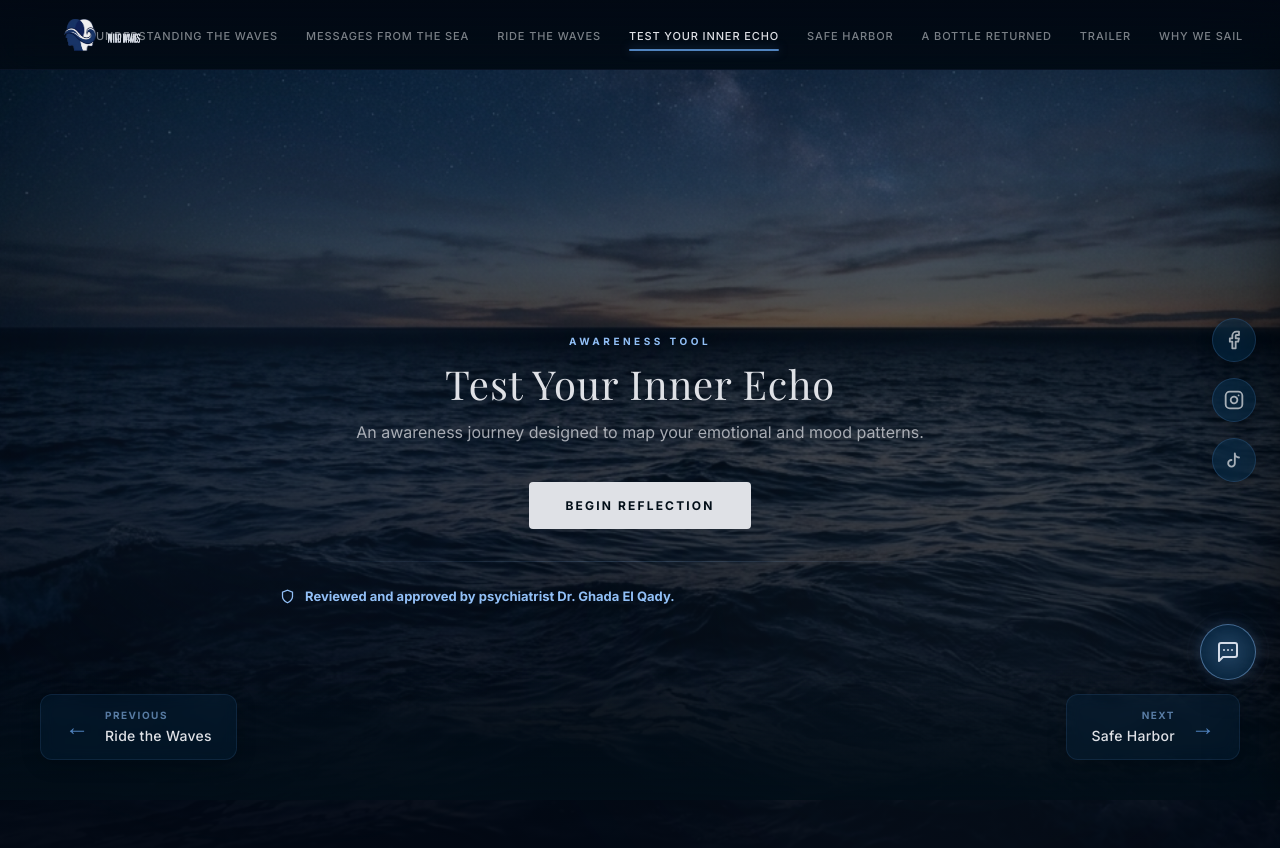
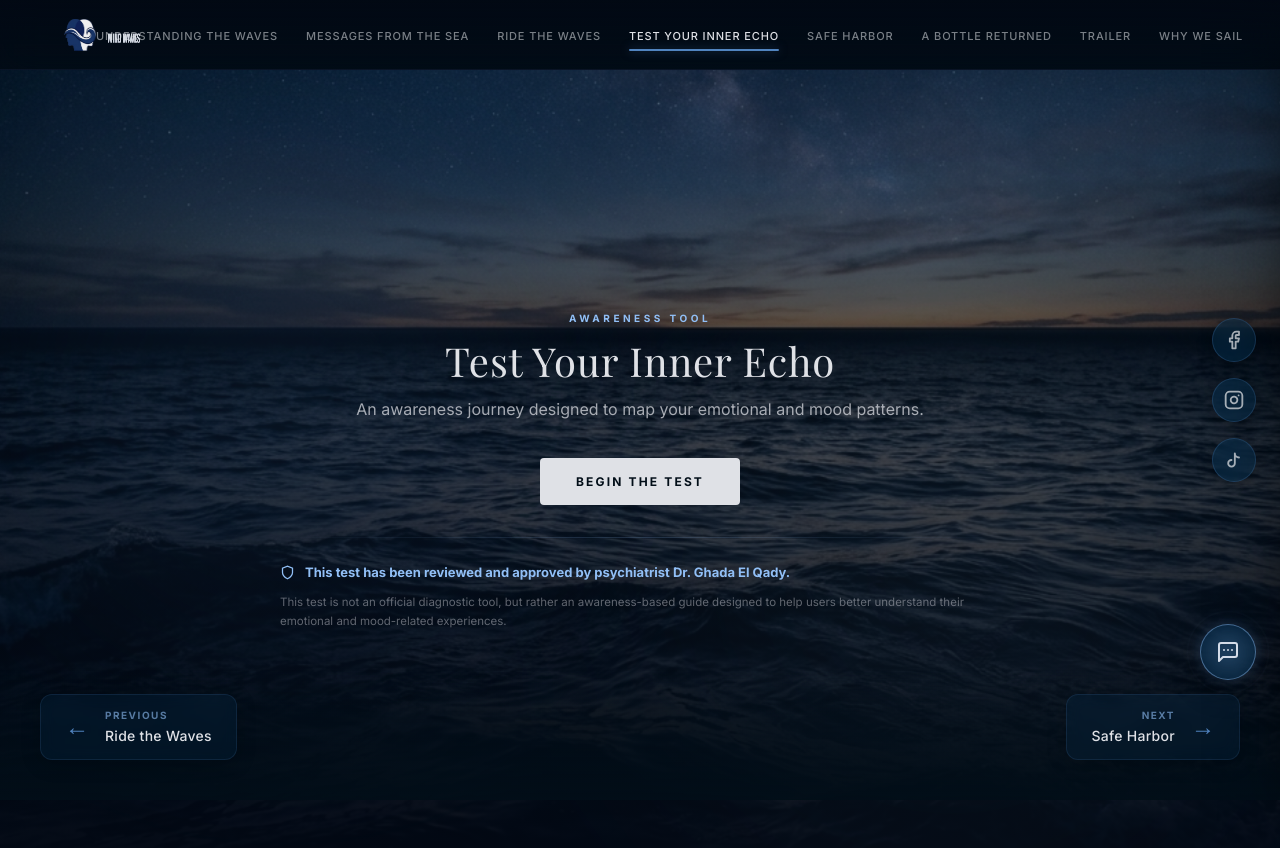
Before and after one commit to Pro-Abdallah/MindWaves, a React (Vite) app in the folder client/: page /inner-echo in a window 1280 px wide. Shown: the top 848 px of the page. Built offline with nearby package versions, Linux system fonts and the light colour scheme; a web font is replaced by a local one.

Commit message:
feat: add InnerEcho psychological reflection quiz component with keyboard navigation

```diff
--- a/client/src/components/InnerEcho/InnerEcho.jsx
+++ b/client/src/components/InnerEcho/InnerEcho.jsx
@@ -157,17 +157,17 @@ export default function InnerEcho() {
   const t = {
     title: { en: "Test Your Inner Echo", ar: "اختبر صدى روحك الداخلي" },
     subtitle: { en: "An awareness journey designed to map your emotional and mood patterns.", ar: "رحلة وعي مصممة لرصد تقلباتك ومزاجك النفسي الداخلي." },
-    begin: { en: "Begin Reflection", ar: "ابدأ رحلة الوعي" },
+    begin: { en: "Begin the Test", ar: "ابدأ رحلة الوعي" },
     qCount: { en: "Question", ar: "السؤال" },
     of: { en: "of", ar: "من" },
     helpCenter: { en: "Seek Safe Harbor Support", ar: "الذهاب لمراكز المساعدة" },
     restart: { en: "Begin Anew", ar: "إعادة الاختبار" },
     drApproval: {
-      en: "Reviewed and approved by psychiatrist Dr. Ghada El Qady.",
+      en: "This test has been reviewed and approved by psychiatrist Dr. Ghada El Qady.",
       ar: "تمت مراجعة واعتماد هذا الاختبار من قبل طبيبة الأمراض النفسية د. غادة القاضي."
     },
     diagnosticDisclaimer: {
-      en: "This test is not an official diagnostic tool, but rather an awareness-based guide to help you better observe your emotional experiences.",
+      en: "This test is not an official diagnostic tool, but rather an awareness-based guide designed to help users better understand their emotional and mood-related experiences.",
       ar: "هذا الاختبار ليس أداة تشخيص رسمية، بل هو دليل للتوعية مصمم لمساعدتك على فهم تقلباتك ومزاجك النفسي بشكل أفضل."
     },
     keyboardPrompt: {
@@ -218,6 +218,7 @@ export default function InnerEcho() {
                   </svg>
                   {t.drApproval[lang]}
                 </p>
+                <p className="ie-disclaimer__text">{t.diagnosticDisclaimer[lang]}</p>
               </div>
             </motion.div>
           )}
```
